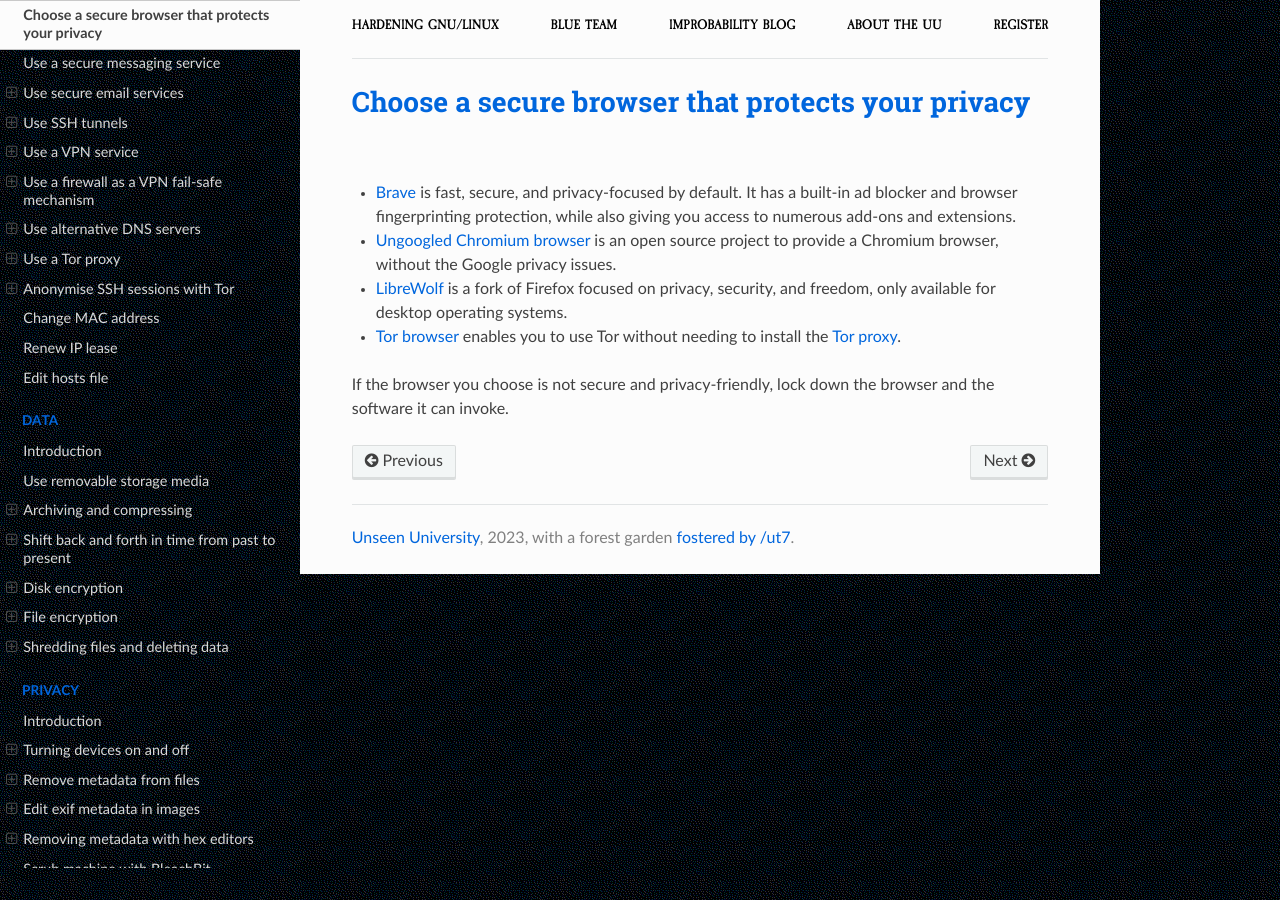
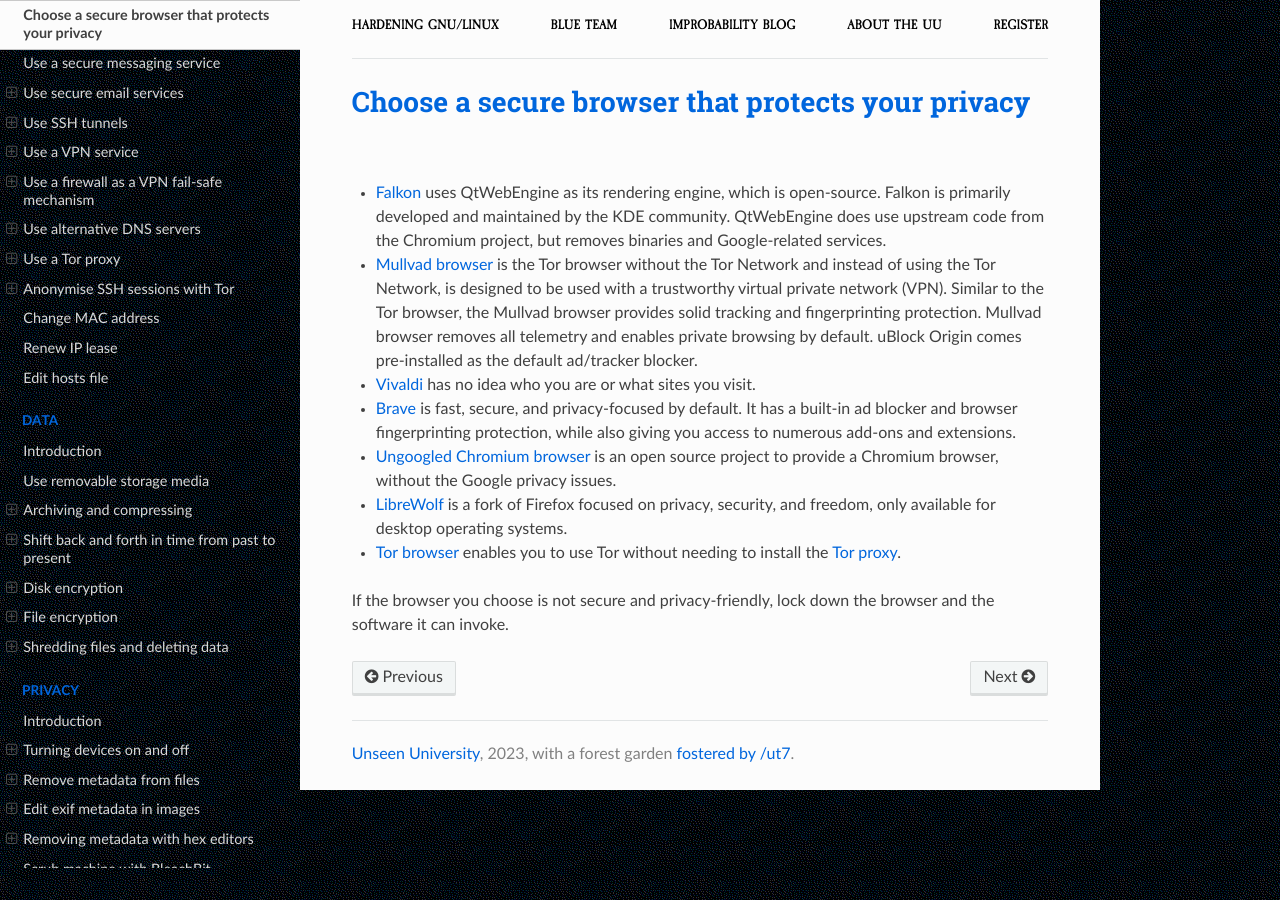
Before and after one commit to tymyrddin/blue-linux, a Sphinx documentation site: the page built from source/docs/services/browsers.md, in a window 1280 px wide. Built offline with Sphinx 7.4.7 and the Read the Docs theme 2.0.0, drawn with Linux system fonts in a browser that asks for light colours.

Commit message:
Updated browsers

```diff
--- a/source/docs/services/browsers.md
+++ b/source/docs/services/browsers.md
@@ -1,5 +1,8 @@
 # Choose a secure browser that protects your privacy
 
+* [Falkon](https://www.falkon.org/download/) uses QtWebEngine as its rendering engine, which is open-source. Falkon is primarily developed and maintained by the KDE community. QtWebEngine does use upstream code from the Chromium project, but removes binaries and Google-related services.
+* [Mullvad browser](https://mullvad.net/en/download/browser/linux) is the Tor browser without the Tor Network and instead of using the Tor Network, is designed to be used with a trustworthy virtual private network (VPN). Similar to the Tor browser, the Mullvad browser provides solid tracking and fingerprinting protection. Mullvad browser removes all telemetry and enables private browsing by default. uBlock Origin comes pre-installed as the default ad/tracker blocker.
+* [Vivaldi](https://vivaldi.com/) has no idea who you are or what sites you visit.
 * [Brave](https://brave.com/) is fast, secure, and privacy-focused by default. It has a built-in ad blocker and browser fingerprinting
 protection, while also giving you access to numerous add-ons and extensions.
 * [Ungoogled Chromium browser](https://github.com/Eloston/ungoogled-chromium) is an open source project to provide a Chromium browser, without the Google privacy issues.
```
